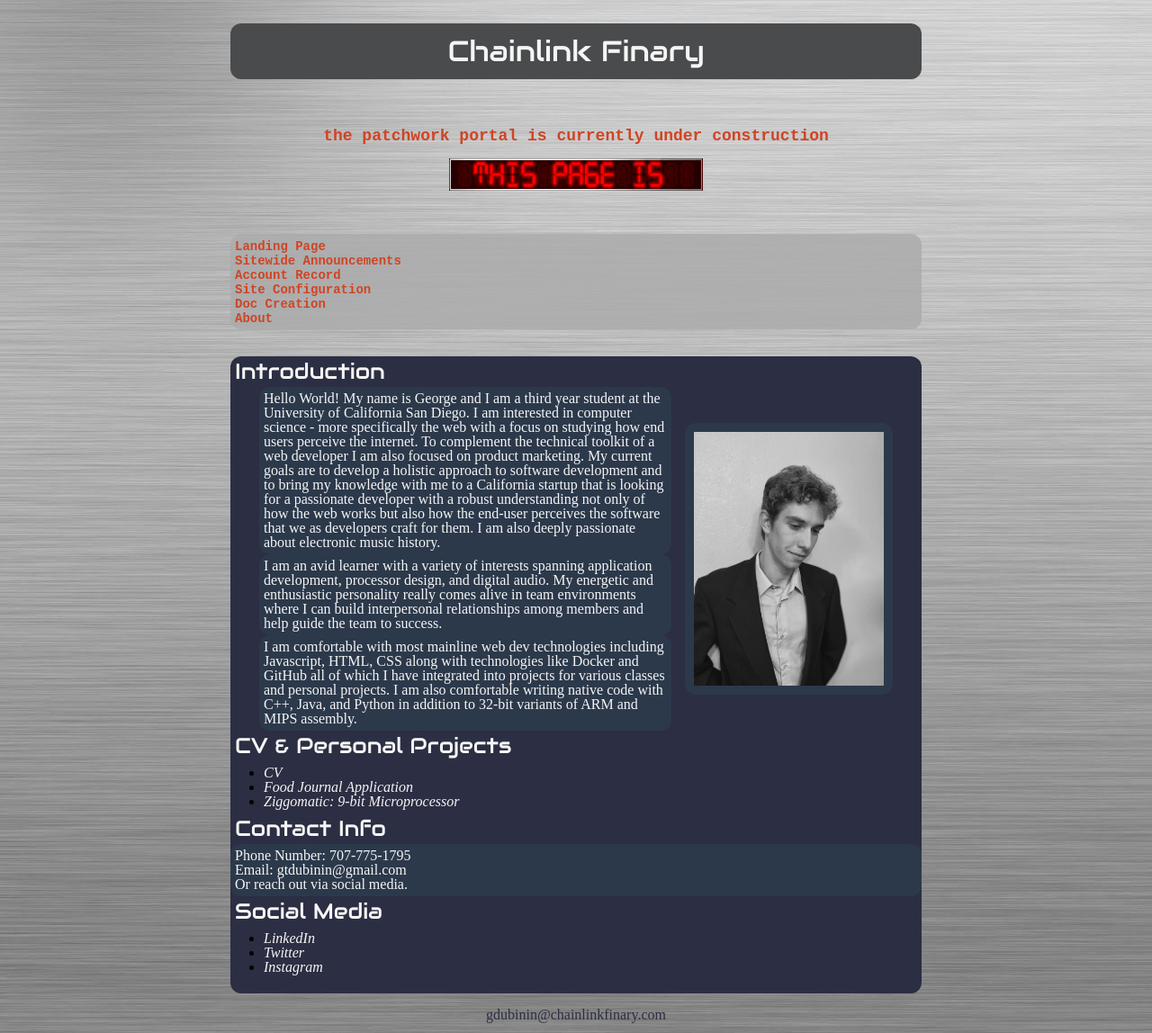
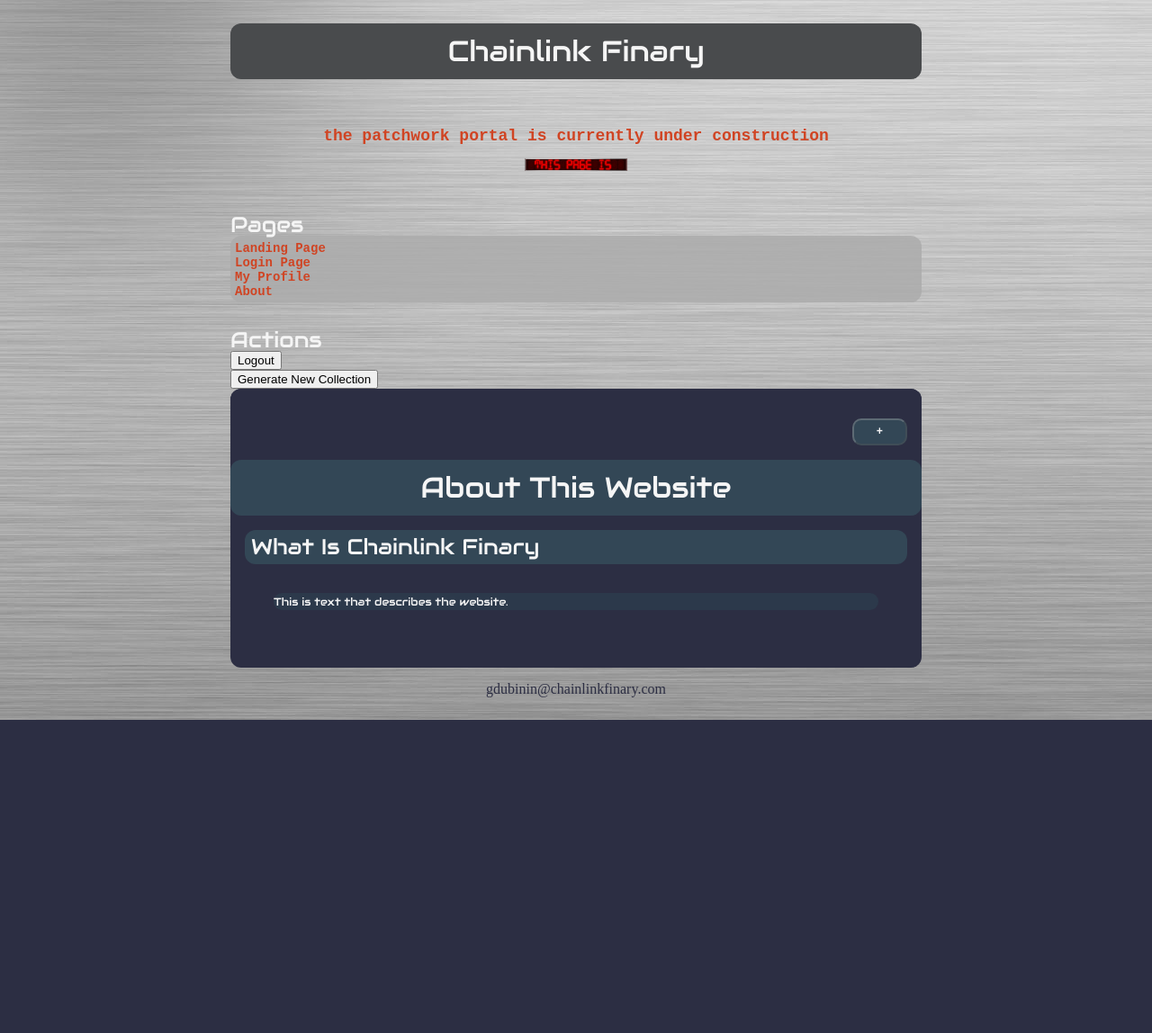
Before and after one commit to CODE-REFINARY/Chainlink-Finary, a Django app: page /about.html in a window 1280 px wide. Shown: the whole page at 90% size. After the commit the page ends 800 px from the top, so only its background shows below. Run offline with Django 3.2, Linux system fonts and the light colour scheme; some libraries are stand-ins or nearby versions.

Commit message:
Modified Navigation Pages
- The "+" button for creating new buttons is gone. Instead there is a button under the new "actions" section with an actual form that automatically creates and redirects to a new collection.

The navigation links are changed and now actually lead somewhere.

- The "My Profile" section is what the landing page for each user was and will now be a special page with a list of configuration options for the user as well as a bio and related elements for other users to learn more about this user.

```diff
--- a/Patchwork/models.py
+++ b/Patchwork/models.py
@@ -17,13 +17,12 @@ class TagType(models.TextChoices):  # Define available tag that text can be wrap
 
 class Collection(models.Model):
     key = models.BigAutoField(primary_key=True)  # primary key (useful for testing)
-    text = models.CharField(max_length=200)  # The text of the collection
     public = models.BooleanField(default=False)  # Indicate whether this collection will be shareable
     date = models.DateTimeField(default=timezone.now)  # Creation date for this collection
     url = models.CharField(max_length=75)  # relative url for this collection
 
     def __str__(self):
-        return "Article: " + self.text + " Url=" + self.url[:10]
+        return "Collection Url= " + self.url[:10]
 
 
 class Chainlink(models.Model):
--- a/Patchwork/templates/Patchwork/about.html
+++ b/Patchwork/templates/Patchwork/about.html
@@ -1,60 +1,29 @@
 {% extends 'Patchwork/base.html' %}
 {% load static %}
-{% block header %}
-<link rel="stylesheet" href="{% static 'css/about.css' %}">
+{% block content %}
+<link rel="stylesheet" href="{% static 'css/index.css' %}">
+<link rel="stylesheet" href="{% static 'css/patchwork.css' %}">
+<link rel="stylesheet" href="{% static 'css/patchwork.css' %}">
+<nav id="tabbed-buttons">
+{% for doc in docs %}
+	<button type="button" class="tabbed-buttons" onclick="window.location.href ='doc{{ doc.url }}.html'">{{ doc.title }}</button>
+{% endfor %}
+	<button type="button" id="add-page-btn" class="tabbed-buttons">+</button>
+</nav>
+<div id="doc-title-wrapper">
+	<h1 id="doc-title">About This Website</h1>
+</div>
+<div id="chainlink-display">
+	<section class="chainlink">
+		<div class="chainlink-wrapper">
+			<h2>
+				<span class="chainlink-inner-text">What Is Chainlink Finary</span>
+			</h2>
+        </div>
+        <div class="content-wrapper">
+            <p class="inner-content">This is text that describes the website.</p>
+        </div>
+	</section>
+</div>
+
 {% endblock %}
-{% block content %}
-<section>
-    <h2>Introduction</h2>
-    <div class="combination">
-        <div class="text-section">
-            <p>
-                Hello World! My name is George and I am a third year student at the University of California San Diego.
-                I am interested in computer science - more specifically the web with a focus on studying how end users perceive
-                the internet. To complement the technical toolkit of a web developer I am also focused on product marketing. My
-                current goals are to develop a holistic approach to software development and to bring my knowledge with me to a
-                California startup that is looking for a passionate developer with a robust understanding not only of how the web
-                works but also how the end-user perceives the software that we as developers craft for them. I am also deeply
-                passionate about electronic music history.
-            </p>
-            <p>
-                I am an avid learner with a variety of interests spanning application development, processor design, and digital audio.
-                My energetic and enthusiastic personality really comes alive in team environments where I can build interpersonal
-                relationships among members and help guide the team to success.
-            </p>
-            <p>
-                I am comfortable with most mainline web dev technologies including Javascript, HTML, CSS along with technologies like Docker and
-                GitHub all of which I have integrated into projects for various classes and personal projects. I am also comfortable writing native
-                code with C++, Java, and Python in addition to 32-bit variants of ARM and MIPS assembly.
-            </p>
-        </div>
-        <div class="media-section">
-           <img src="{% static 'images/intro-image-main1.jpg' %}" alt="Me smiling in the snow">
-        </div>
-    </div>
-</section>
-<section>
-    <h2>CV & Personal Projects</h2>
-    <ul>
-        <li><a href="{% static 'files/CV_MAIN.pdf' %}" class="main-links" download>CV</a></li>
-        <li><a href="https://github.com/cse110-fa22-group29/cse110-fa22-group29" class="main-links">Food Journal Application</a></li>
-        <li><a href="https://github.com/CODE-REFINARY/Ziggomatic" class="main-links">Ziggomatic: 9-bit Microprocessor</a></li>
-    </ul>
-</section>
-<section>
-    <h2>Contact Info</h2>
-    <p>
-        Phone Number: 707-775-1795<br>
-        Email: gtdubinin@gmail.com<br>
-        Or reach out via social media.
-    </p>
-</section>
-<section>
-    <h2>Social Media</h2>
-    <ul>
-        <li><a href="https://www.linkedin.com/in/george-dubinin/" class="">LinkedIn</a></li>
-        <li><a href="https://twitter.com/DubininGeorge" class="">Twitter</a></li>
-        <li><a href="https://www.instagram.com/look_its_ashton/" class="">Instagram</a></li>
-    </ul>
-</section>
-{% endblock %}
--- a/Patchwork/templates/Patchwork/base.html
+++ b/Patchwork/templates/Patchwork/base.html
@@ -31,14 +31,16 @@
             <h6 class="under-construction">the patchwork portal is currently under construction</h6>
             <img class="under-construction" src="{% static 'images/under_construction.gif' %}" onclick="window.location.replace('http://textfiles.com/underconstruction/')"/>
             <nav id="upper-navigation">
+                <h2>Pages</h2>
                 <ul>
-                    <li><a href="index.html">Landing Page</a></li>
-                    <li><a href="#">Sitewide Announcements</a></li>
-                    <li><a href="#">Account Record</a></li>
-                    <li><a href="#">Site Configuration</a></li>
-                    <li><a href="generate.html">Doc Creation</a></li>
-                    <li><a href="#">About</a></li>
+                    <li><a href="{% url 'index' %}">Landing Page</a></li>
+                    <li><a href="{% url 'login' %}">Login Page</a></li>
+                    <li><a href="{% url 'profile' %}">My Profile</a></li>
+                    <li><a href="{% url 'about' %}">About</a></li>
                 </ul>
+                <h2>Actions</h2>
+                <form action="{% url 'logout' %}" method="get"><input type="submit" value="Logout"></form>
+                <form action="{% url 'generate' %}" method="post">{% csrf_token %}<input type="submit" value="Generate New Collection"></form>
             </nav>
         </header>
             <main>
--- a/Patchwork/templates/Patchwork/failure.html
+++ b/Patchwork/templates/Patchwork/failure.html
@@ -1 +1,4 @@
 Operation Failure
+<br />
+<br />
+<a href="{% url 'index' %}">index.html</a>
--- a/Patchwork/templates/Patchwork/generic.html
+++ b/Patchwork/templates/Patchwork/generic.html
@@ -13,7 +13,6 @@
             <button type="button" class="tabbed-buttons" onclick=window.location.href="{% url 'article' key=collection.url %}">untitled&lt{{ collection.url|slice:"0:9" }}&gt</button>
         {% endif %}
     {% endfor %}
-	<button type="button" id="add-page-btn" class="tabbed-buttons">+</button>
 </nav>
 <div id="config-display">
     <div id="keybindings-legend">
--- a/Patchwork/templates/Patchwork/success.html
+++ b/Patchwork/templates/Patchwork/success.html
@@ -1 +1,4 @@
 Operation Successful
+<br />
+<br />
+<a href="{% url 'index' %}">index.html</a>
--- a/Patchwork/urls.py
+++ b/Patchwork/urls.py
@@ -2,13 +2,16 @@ from django.urls import path
 from . import views
 
 urlpatterns = [
-    path("", views.index),                                  # landing page
-    path("article/index.html", views.index),               # this is the landing page for the entire site even though it"s technically part of the Patchwork app
-    path("article/generate.html", views.generate, name="generate"), # this is navigated to by the "+" in the navbar: generate a new page with a random url (permalink)
-    path("about.html", views.about),                        # this is the about page
+    path("", views.index),
+    path("index.html", views.index, name="index"),                                  # landing page
+    path("profile.html", views.profile),     # This is the site "home" page
+    path("profile.html", views.profile, name="profile"),               # this is the landing page for the entire site even though it"s technically part of the Patchwork app
+    path("generate", views.generate, name="generate"), # this is navigated to by the "+" in the navbar: generate a new page with a random url (permalink)
+    path("about.html", views.about, name="about"),  # this is the about page
     path("article/<str:key>.html", views.generic, name="article"),  # regularly generated blog pages match here
     path("chainlink/<str:key>.html", views.chainlink, name="chainlink"),
-    path("generic.html", views.generic),                    # used for POSTs to generate dynamic content
+    path("generic.html", views.generic, name="generic"),                    # used for POSTs to generate dynamic content
     path("react.html", views.react),
-    path("login.html", views.login),
+    path("login.html", views.login, name="login"),
+    path("logout", views.logout, name="logout"),
 ]
--- a/Patchwork/views.py
+++ b/Patchwork/views.py
@@ -5,7 +5,7 @@ from .models import Chainlink, Collection, Content, TagType, Account, Header
 from django.views.decorators.cache import cache_control
 from django.contrib.auth.decorators import login_required
 
-from django.contrib.auth import authenticate, login as backend_login
+from django.contrib.auth import authenticate, login as backend_login, logout as backend_logout
 
 from decouple import Config  # This library parses .env files
 from pathlib import Path  # This function defines a file path
@@ -16,8 +16,12 @@ from .models import TagType  # enum type for types text/chainlink type(s)
 import random  # use this to generate unique titles for fence and/or chainlink
 import json  # use this to parse JSON payloads in HTTP requests
 import hashlib  # use this to generate hashes for urls
-from django.conf import settings
 from decouple import config
+
+from django.conf import settings    # Get variables defined in settings.py
+
+from django.shortcuts import redirect
+from django.urls import reverse
 
 
 class HttpRequestWrapper(HttpRequest):
@@ -112,10 +116,9 @@ def db_store(payload, parent, is_landing_page=False, user=None):
     elif tag == TagType.COLLECTION:
         # Create a representation of the Article as a python object
         collection = Collection()
-        collection.text = db_try_title(Collection, json_data["text"])
-        collection.url = db_try_url(TagType.HEADER1)
-        collection.public = json_data["is_public"]
-        collection.date = json_data["date"]
+        collection.url = db_try_url(TagType.HEADER1)    # Get a unique url for this collection.
+        collection.public = False
+        collection.date = timezone.now()
 
         # Write Python Article object to database
         collection.save()
@@ -401,26 +404,20 @@ def generate(request):
     :param request: http request object. The payload is the set of poperties for the Article.
     <DEPRECATED> :param is_landing_page: this boolean flag indicates that the created Collection should be set as the landing page for the website
     """
-    if not request.user.is_authenticated:
-        return login(request)
-    if request.method == 'POST':
-        # payload = request.body
-        # payload = db_store(payload, None, is_landing_page, user)
-        # if not is_landing_page:
-        #    return HttpResponse(payload, content_type='application/json')
-        # else:
-        #    return render(request, 'Patchwork/new_landing_page.html', {})
-        return aux_generate(request, False, None)
-    else:
-        return Http404("Only POST is supported for this url")
+    return aux_generate(request, False, None)
 
 
 def index(request):
+    collections = Collection.objects.all()
+    return render(request, "Patchwork/index.html", {"collections": collections})
+
+
+@login_required
+def profile(request):
     """
     Take the user to the configured landing page for the application. If no such page exists then generate a new one
     and display an explanatory welcome page for the user.
     """
-
     # Determine if a landing page exists and send the user to the landing page if it does
     if not request.user.is_authenticated:
         return login(request)
@@ -436,7 +433,6 @@ def index(request):
         }
         post_request = HttpRequestWrapper(json.dumps(post_request_payload), request.user)
         post_request.method = "POST"
-        # return generate(post_request, True, request.user)
         return aux_generate(post_request, True, request.user)
 
 
@@ -455,9 +451,14 @@ def login(request):
             return render(request, 'Patchwork/failure.html')
 
 
+def logout(request):
+    if request.method == "GET":
+        backend_logout(request)
+        return render(request, 'Patchwork/success.html')
+
+
 def about(request):
     return render(request, 'Patchwork/about.html', {})
-
 
 def beat_the_clock(request):
     return render(request, 'Patchwork/beat-the-clock.html', {})
@@ -477,10 +478,12 @@ def aux_generate(request, is_landing_page, user=None):
     :param is_landing_page: this boolean flag indicates that the created Collection should be set as the landing page for the website.
     :param user: this is the user object corresponding to the currently logged in user. The landing page will be set for this user.
     """
-    payload = request.body
+    # Create a new collection and write it to the database. The payload variable will contain the url for the collection
+    payload = json.dumps({"type": "collection"})
     payload = db_store(payload, None, is_landing_page, user)
     if not is_landing_page:
-        return HttpResponse(payload, content_type='application/json')
+        url = reverse("article", kwargs={"key": json.loads(payload)["url"]})
+        return redirect(url)
     else:
         return render(request, 'Patchwork/new_landing_page.html', {})
 
```
Also changed, not shown: Patchwork/templates/Patchwork/index.html (+12 -0 lines), static/react/src/generic.js (+0 -10 lines).
